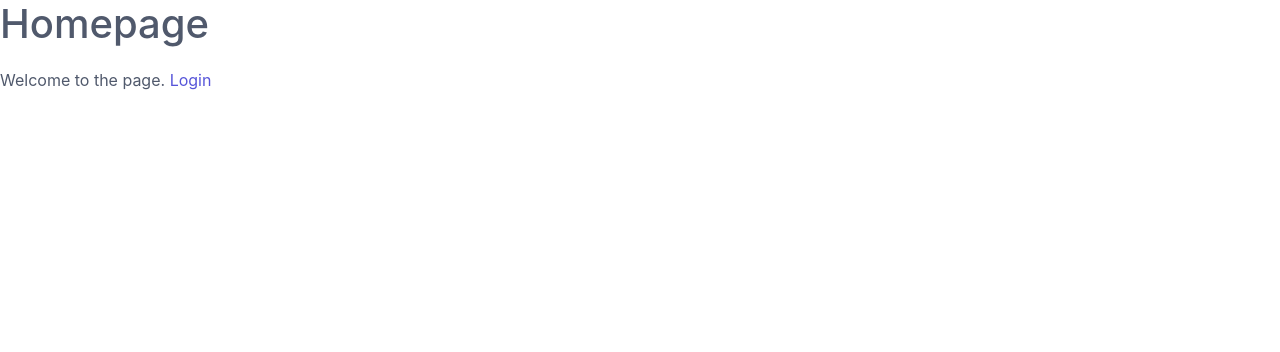
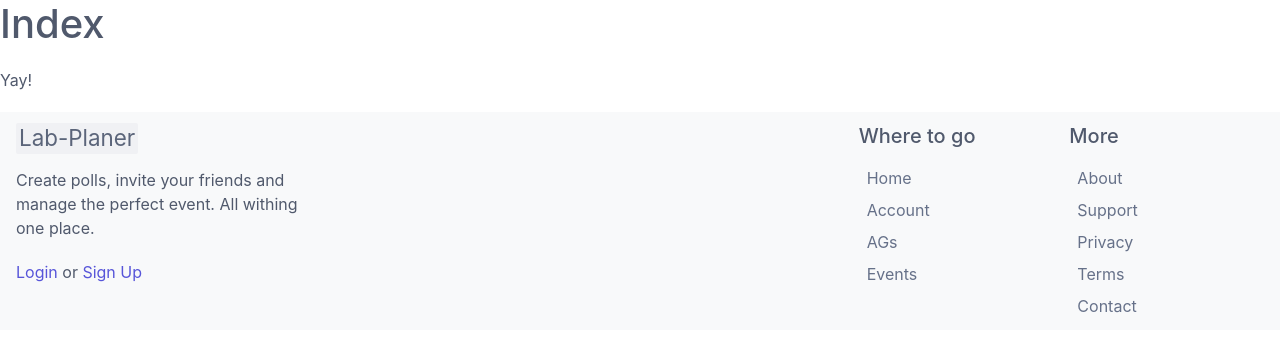
Before and after one commit to Info-ag/labplaner, a Flask app: page / in a window 1280 px wide. Shown: the top 352 px of the page. Run offline with Flask 2, Linux system fonts and the light colour scheme; data comes from the database, SQL or seed files in the repository.

Commit message:
adding base layout

```diff
--- a/src/app.py
+++ b/src/app.py
@@ -17,12 +17,12 @@ ma = Marshmallow(app)
 migrate = Migrate(app, db)
 
 from models.user import Session
+
 db.create_all()
 
 from blueprints.api.v1 import user
 from blueprints import auth
 import utils
-
 
 
 @app.after_request
@@ -39,8 +39,12 @@ def auth_middleware():
         session_result = Session.verify(sid)
         if session_result:
             g.session = session_result
+        else:
+            _session = Session()
+            db.session.add(_session)
+            db.session.commit()
+            g.session = _session
     else:
-        print("test")
         _session = Session()
         db.session.add(_session)
         db.session.commit()
@@ -62,4 +66,9 @@ def index(text=''):
 
 
 if __name__ == '__main__':
+    app.config.update(
+        DEBUG=True,
+        TESTING=True,
+        TEMPLATES_AUTO_RELOAD=True
+    )
     app.run(host='127.0.0.1', port=5000, debug=True)
--- a/src/models/user.py
+++ b/src/models/user.py
@@ -49,7 +49,7 @@ class Session(db.Model):
     authenticated = db.Column(db.Boolean, default=False)
     revoked = db.Column(db.Boolean, nullable=False, default=False)
 
-    def __init__(self, user: User=None, days=60):
+    def __init__(self, user: User = None, days=60):
         if user:
             self.uid = user.id
             self.authenticated = True
@@ -68,20 +68,20 @@ class Session(db.Model):
 
     @staticmethod
     def verify(cookie: str):
-        if cookie:
-            pub = cookie.split("+")[0]
-            session = db.session.query(Session).filter(Session.public_token == pub)
-            if not db.session.query(session.exists()):
-                return False
-            session = session.one()
-            if session.expires > datetime.now() and not session.revoked:
-                dig = hmac.new(b'a_perfect_secret',
-                               msg=session.token.encode('utf-8'),
-                               digestmod=hashlib.sha256).digest()
-                str_dig = base64.b64encode(dig).decode()
-                cookie_dig = cookie[cookie.index("+")+1:]
-                if secrets.compare_digest(str_dig, cookie_dig):
-                    return session
+        try:
+            if cookie:
+                pub = cookie.split("+")[0]
+                session = Session.query.filter_by(public_token=pub).one()
+                if session.expires > datetime.now() and not session.revoked:
+                    dig = hmac.new(b'a_perfect_secret',
+                                   msg=session.token.encode('utf-8'),
+                                   digestmod=hashlib.sha256).digest()
+                    str_dig = base64.b64encode(dig).decode()
+                    cookie_dig = cookie[cookie.index("+") + 1:]
+                    if secrets.compare_digest(str_dig, cookie_dig):
+                        return session
+        except:
+            return False
 
         return False
 
--- /dev/null
+++ b/src/templates/base.html
@@ -0,0 +1,83 @@
+<!DOCTYPE html>
+<html lang="en">
+<head>
+    {% block head %}
+        <meta charset="UTF-8">
+        <meta name="viewport" content="width=device-width, initial-scale=1.0">
+
+        <link rel="stylesheet" href="/static/css/main.css">
+        <link rel="stylesheet" href="/static/css/spectre.min.css">
+        <link rel="stylesheet" href="/static/css/spectre-exp.min.css">
+        <link rel="stylesheet" href="/static/css/spectre-icons.min.css">
+        <title>{% block title %}{% endblock %}Lab-Planer</title>
+
+        <meta name="application-name" content="Lab-Planer">
+        <meta name="description" content="{% block description %}{% endblock %} - Yay we have a description">
+        <meta name="theme-color" content="#454d5d">
+
+        <meta http-equiv="x-ua-compatible" content="ie=edge">
+    {% endblock %}
+</head>
+<body>
+<section id="content">{% block content %}{% endblock %}</section>
+<section class="hero footer bg-gray p-2 d-block" id="footer">
+    <div class="container">
+        <div class="columns">
+            <div class="column col-3 col-md-12">
+                <h3>
+                    <small class="label">Lab-Planer</small>
+                </h3>
+                <p>Create polls, invite your friends and manage the perfect event. All withing one place.</p>
+                {% if g['session']['authenticated'] %}
+                    <p>
+                        <a href="{{ url_for('auth.logout') }}">Logout</a>
+                    </p>
+                {% else %}
+                    <p>
+                        <a href="{{ url_for('auth.login_get') }}">Login</a> or <a href="{{ url_for('auth.signup_get') }}">Sign
+                        Up</a>
+                    </p>
+                {% endif %}
+            </div>
+            <div class="column col-2 col-md-12 col-ml-auto">
+                <ul class="nav">
+                    <h5>Where to go</h5>
+                    <li class="nav-item">
+                        <a href="#">Home</a>
+                    </li>
+                    <li class="nav-item">
+                        <a href="#">Account</a>
+                    </li>
+                    <li class="nav-item">
+                        <a href="#">AGs</a>
+                    </li>
+                    <li class="nav-item">
+                        <a href="#">Events</a>
+                    </li>
+                </ul>
+            </div>
+            <div class="column col-2 col-md-12">
+                <ul class="nav">
+                    <h5>More</h5>
+                    <li class="nav-item">
+                        <a href="#">About</a>
+                    </li>
+                    <li class="nav-item">
+                        <a href="#">Support</a>
+                    </li>
+                    <li class="nav-item">
+                        <a href="#">Privacy</a>
+                    </li>
+                    <li class="nav-item">
+                        <a href="#">Terms</a>
+                    </li>
+                    <li class="nav-item">
+                        <a href="#">Contact</a>
+                    </li>
+                </ul>
+            </div>
+        </div>
+    </div>
+</section>
+</body>
+</html>
--- a/src/templates/index.html
+++ b/src/templates/index.html
@@ -1,17 +1,7 @@
-<!DOCTYPE html>
-<html lang="de">
-<head>
-    <meta charset="UTF-8">
-    <meta name="viewport" content="width=device-width, initial-scale=1.0">
-    <link rel="stylesheet" href="/static/css/spectre.min.css">
-    <link rel="stylesheet" href="/static/css/spectre-exp.min.css">
-    <link rel="stylesheet" href="/static/css/spectre-icons.min.css">
-
-    <title>Startseite</title>
-</head>
-<body>
-<h1>Homepage</h1>
-{{ message }}
-<p> Welcome to the page. <a href={{ url_for('auth.login') }}>Login</a></p>
-</body>
-</html>
+{% extends "base.html" %}
+{% block content %}
+    <h1>Index</h1>
+    <p>
+        Yay!
+    </p>
+{% endblock %}
```
Also changed, not shown: src/templates/signup.html (+0 -50 lines), 1 other file.
